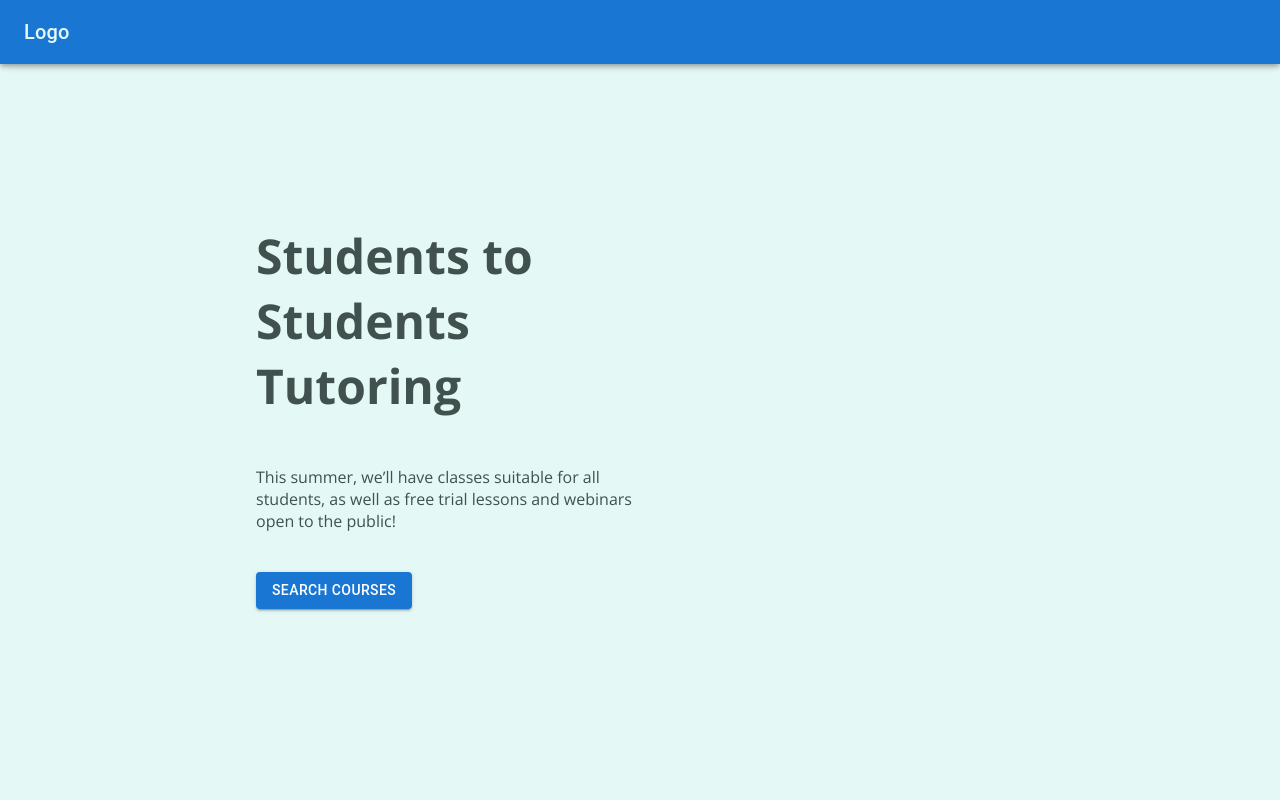
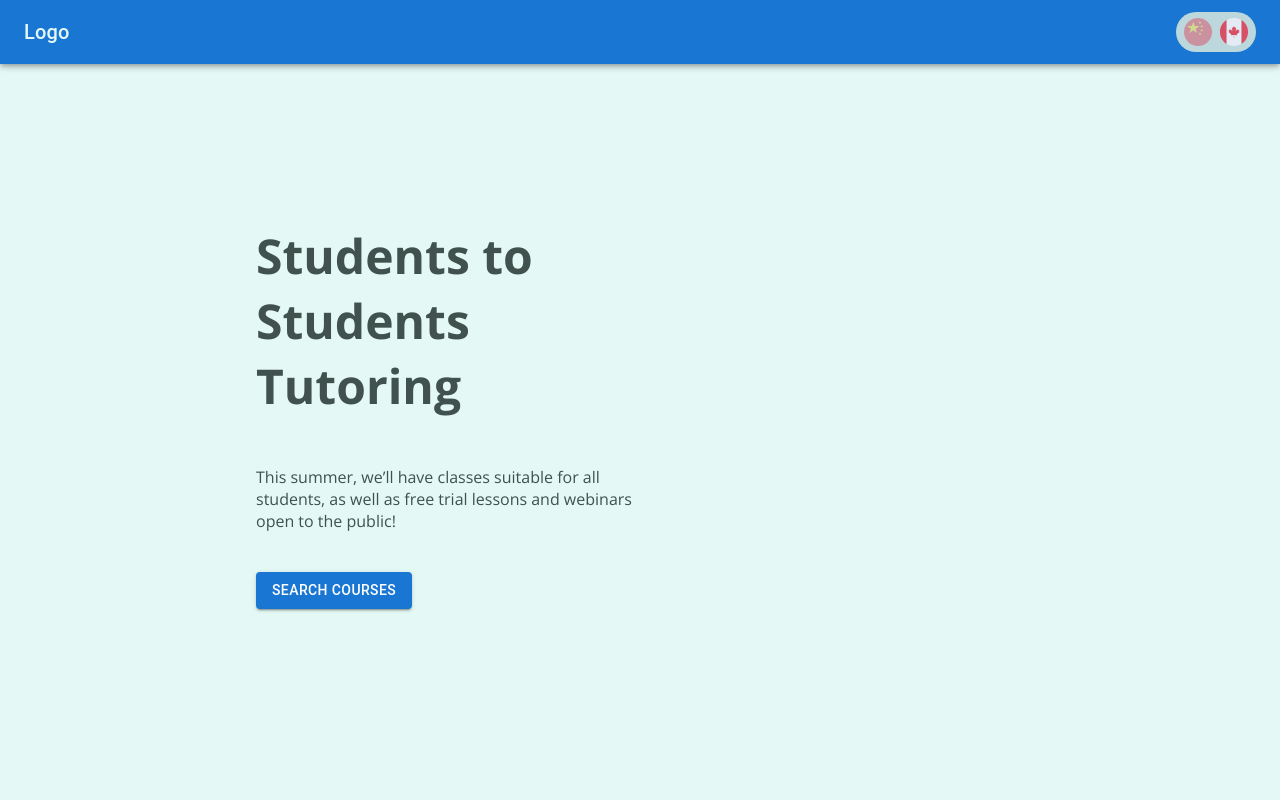
Before and after one commit to S2ST/tutoring-website, a Next.js app in the folder tutoring-site/: page / in a window 1280 px wide. Shown: the top 800 px of the page. Built offline with nearby package versions, Linux system fonts and the light colour scheme.

Commit message:
language toggle working

```diff
--- a/tutoring-site/components/Navbar.jsx
+++ b/tutoring-site/components/Navbar.jsx
@@ -12,6 +12,7 @@ import ListItemText from '@mui/material/ListItemText';
 import MenuIcon from '@mui/icons-material/Menu';
 import Toolbar from '@mui/material/Toolbar';
 import Typography from '@mui/material/Typography';
+import Grid from '@mui/material/Grid';
 import Button from '@mui/material/Button';
 import { useLanguageContext } from '../context/LangContext';
 
@@ -91,9 +92,7 @@ function Navbar(props) {
           >
             Logo
           </Typography>
-          <Button onClick={changeLanguage}>
-            Language
-          </Button>
+
           <Box sx={{ display: { xs: 'none', sm: 'block' } }}>
             {navItems.map((item, index) => (
               <Button key={item} className={styles.navTitleDesktop}>
@@ -104,6 +103,16 @@ function Navbar(props) {
                 </Link>
               </Button>
             ))}
+          </Box>
+          <Box onClick={changeLanguage} className={styles.toggle}>
+            <Grid container className={styles.languageToggle}>
+              <Grid item xs={6} className={styles.china} sx={lang == 'english' ? {opacity: 0.5} : {opacity: 1}}>
+
+              </Grid>
+              <Grid item xs={6} className={styles.canada} sx={lang != 'english' ? {opacity: 0.5} : {opacity: 1}}>
+
+              </Grid>
+            </Grid>
           </Box>
         </Toolbar>
       </AppBar>
--- a/tutoring-site/styles/Navbar.module.scss
+++ b/tutoring-site/styles/Navbar.module.scss
@@ -20,3 +20,40 @@
   color: $lightest;
   font-family: $OpenSans;
 }
+
+.china {
+  background-image: url('/images/china.svg');
+  background-size: contain;
+  background-repeat: no-repeat;
+  background-position: center center;
+  transition: 0.2s;
+}
+
+.canada {
+  background-image: url('/images/canada.svg');
+  background-size: contain;
+  background-repeat: no-repeat;
+  background-position: center center;
+  transition: 0.2s;
+}
+
+.toggle {
+  display: block;
+  height: 2.5rem;
+  width: 5rem;
+  background-color: #CFE3DF;
+  border-radius: 10000px;
+  padding: 0.3rem;
+  margin-left: 20px;
+  cursor: pointer;
+  opacity: 0.9;
+  transition: 0.2s;
+
+  &:hover {
+    opacity: 1;
+  }
+}
+
+.languageToggle {
+  height: 100%;
+}
```
Also changed, not shown: tutoring-site/public/images/canada.svg (added), tutoring-site/public/images/china.svg (added).
